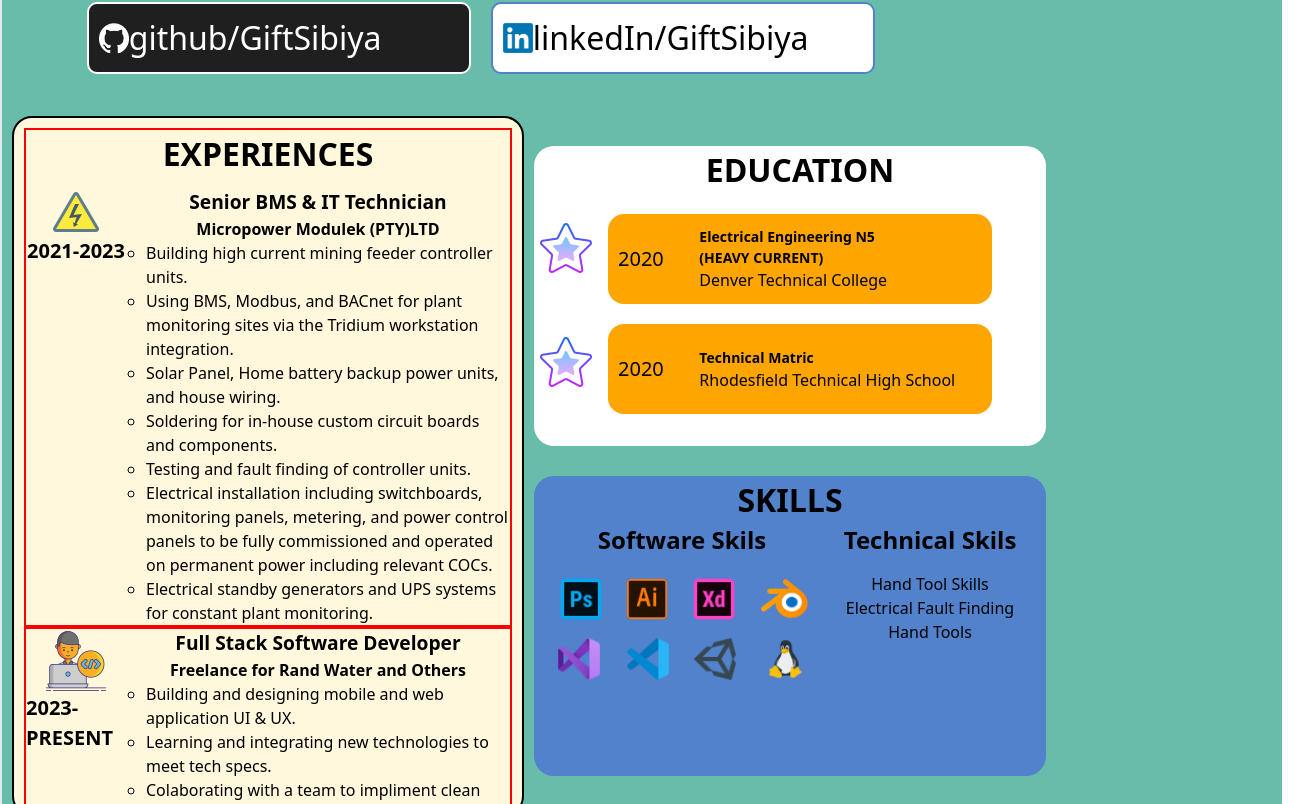
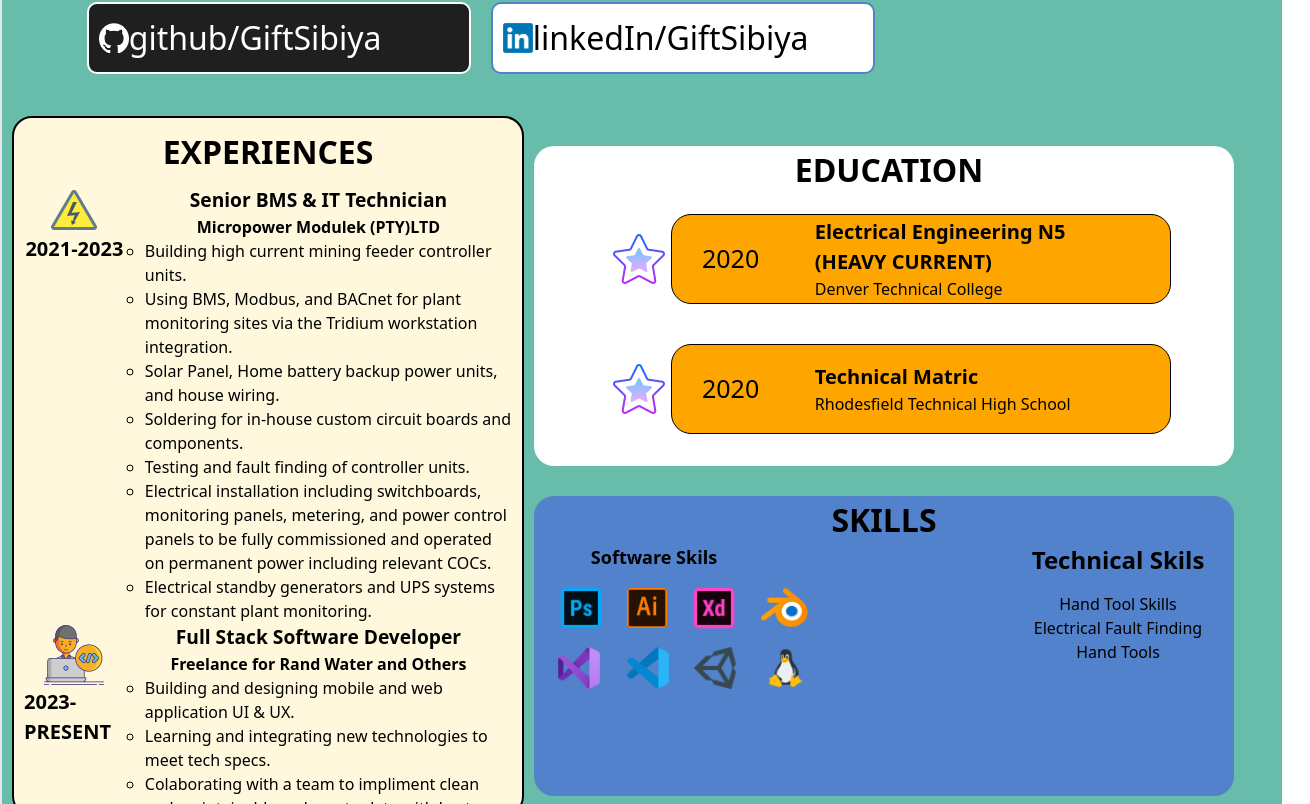
Before and after one commit to GiftSibiya/GiftSibiya, a React (Create React App) app: page / in a window 1280 px wide. Shown: the part 456-1260 px from the top of the page, 1310 px wide, since content can reach past the window. Built offline with nearby package versions, Linux system fonts and the light colour scheme.

Commit message:
skills section

```diff
--- a/src/sections/middle/Middle.css
+++ b/src/sections/middle/Middle.css
@@ -20,7 +20,6 @@
   background-color: #fff8dd;
 }
 .exp__container {
-  border: 2px solid red;
 }
 .exp__heading {
   font-weight: bold;
@@ -70,3 +69,65 @@
   list-style: circle;
   padding-left: 20px;
 }
+.eduAndSkills {
+  display: flex;
+  flex-direction: column;
+  margin: 150px 20px;
+  width: 45vw;
+  border-radius: 20px;
+}
+.education--con {
+  display: flex;
+  justify-content: center;
+  width: 700px;
+  height: 320px;
+  margin-bottom: 30px;
+  border-radius: 20px;
+  background-color: white;
+}
+.education--subject {
+  display: flex;
+  flex-direction: row;
+  align-items: center;
+}
+.education--subject__bar {
+  display: flex;
+  align-items: center;
+  background-color: orange;
+  margin: 20px 0px;
+  border-radius: 20px;
+  border: 1px solid black;
+  width: 500px;
+  height: 90px;
+}
+.skills--con {
+  display: flex;
+  flex-direction: column;
+  height: 300px;
+  width: 700px;
+  border-radius: 20px;
+  background-color: #5182cb;
+}
+.skills--header {
+  font-size: 2rem;
+  text-align: center;
+  font-weight: bold;
+}
+.skills--innerCon {
+  display: flex;
+  padding: 0px 20px;
+  justify-content: space-around;
+}
+.skills--software {
+  display: flex;
+  flex-direction: column;
+  width: 700px;
+  justify-content: center;
+}
+.skills--software__p {
+  font-size: large;
+  margin-bottom: 10px;
+  font-weight: bold;
+  text-align: center;
+  width: 200px;
+}
--- a/src/sections/middle/Middle.jsx
+++ b/src/sections/middle/Middle.jsx
@@ -132,55 +132,53 @@ function Middle() {
         </div>
       </div>
       {/* // */}
-      <div className="flex flex-col my-[150px] mx-[20px] w-[45vw] md:w-[10vw] rounded-[20px]">
-        <div className="flex w-[93vw] md:w-[40vw] h-[300px] mb-[30px] rounded-[20px] bg-white">
+      <div className="eduAndSkills">
+        <div className="education--con">
           {/* EDUCATION SECTION */}
 
-          {/* Column 1 for stars */}
-          <div>
-            <img className="mt-[70px]" src={star} alt="Star icon"></img>
-            <img className="mt-[50px]" src={star} alt="Star icon"></img>
-          </div>
           {/* Column 2 */}
           <div className=" ml-[10px] ">
             <h3 className="text-[2rem] text-center font-bold"> EDUCATION</h3>
-            <div className="flex items-center bg-[orange] my-[20px] rounded-2xl border-black w-[75vw] md:w-[30vw] h-[90px]">
-              <div className="mx-[30px] md:mx-[10px] text-[25px] md:text-[20px]">
-                {" "}
-                2020
-              </div>
-              <div className="mx-[2vw]">
-                <div className="text-[20px] font-bold md:text-[14px]">
-                  Electrical Engineering N5 <br /> (HEAVY CURRENT)
+
+            {/* SUBJECT BAR */}
+            <div className="education--subject">
+              <img src={star} alt="Star icon"></img>
+              <div className="education--subject__bar">
+                <div className="mx-[30px] text-[25px] "> 2020</div>
+                <div className="mx-[2vw]">
+                  <div className="text-[20px] font-bold ">
+                    Electrical Engineering N5 <br /> (HEAVY CURRENT)
+                  </div>
+                  <div>Denver Technical College</div>
                 </div>
-                <div>Denver Technical College</div>
               </div>
             </div>
-            <div className="flex items-center bg-[orange] my-[20px] rounded-2xl border-black w-[75vw] md:w-[30vw] h-[90px]">
-              <div className="mx-[30px] md:mx-[10px] text-[25px] md:text-[20px]">
-                {" "}
-                2020
-              </div>
-              <div className="mx-[2vw]">
-                <div className="text-[20px] font-bold md:text-[14px]">
-                  Technical Matric
+
+            {/* -- */}
+            {/* SUBJECT BAR */}
+            <div className="education--subject">
+              <img src={star} alt="Star icon"></img>
+              <div className="education--subject__bar">
+                <div className="mx-[30px] text-[25px] "> 2020</div>
+                <div className="mx-[2vw]">
+                  <div className="text-[20px] font-bold ">Technical Matric</div>
+                  <div>Rhodesfield Technical High School</div>
                 </div>
-                <div>Rhodesfield Technical High School</div>
               </div>
             </div>
+
+            {/* -- */}
           </div>
         </div>
 
         {/* Skills Sections */}
-        <div className="flex flex-col h-[300px] w-[93vw] md:w-[40vw] rounded-[20px] bg-[#5182cb]">
+        <div className="skills--con">
           {/* Skills Box */}
-          <h3 className=" text-[2rem] text-center font-bold"> SKILLS</h3>
-          <div className="flex flex-row px-5 md:w-[40vw] justify-between ">
+          <h3 className="skills--header"> SKILLS</h3>
+          <div className="skills--innerCon ">
             {/* Software Skills */}
-            <div className="flex flex-col md:w-[25vw] justify-center text-center rounded-2xl border-black ">
-              <p className="text-2xl mb-4 font-bold text-center w-[40vw] md:w-[20vw] ">
-                Software Skils
-              </p>
+            <div className="skills--software">
+              <p className="skills--software__p ">Software Skils</p>
               <div className="flex flex-col  w-[30vw] md:w-[20vw] justify-center">
                 <div className="flex items-center justify-between ">
                   <img className="h-[54px] " alt="" src={photoshop}></img>
```
